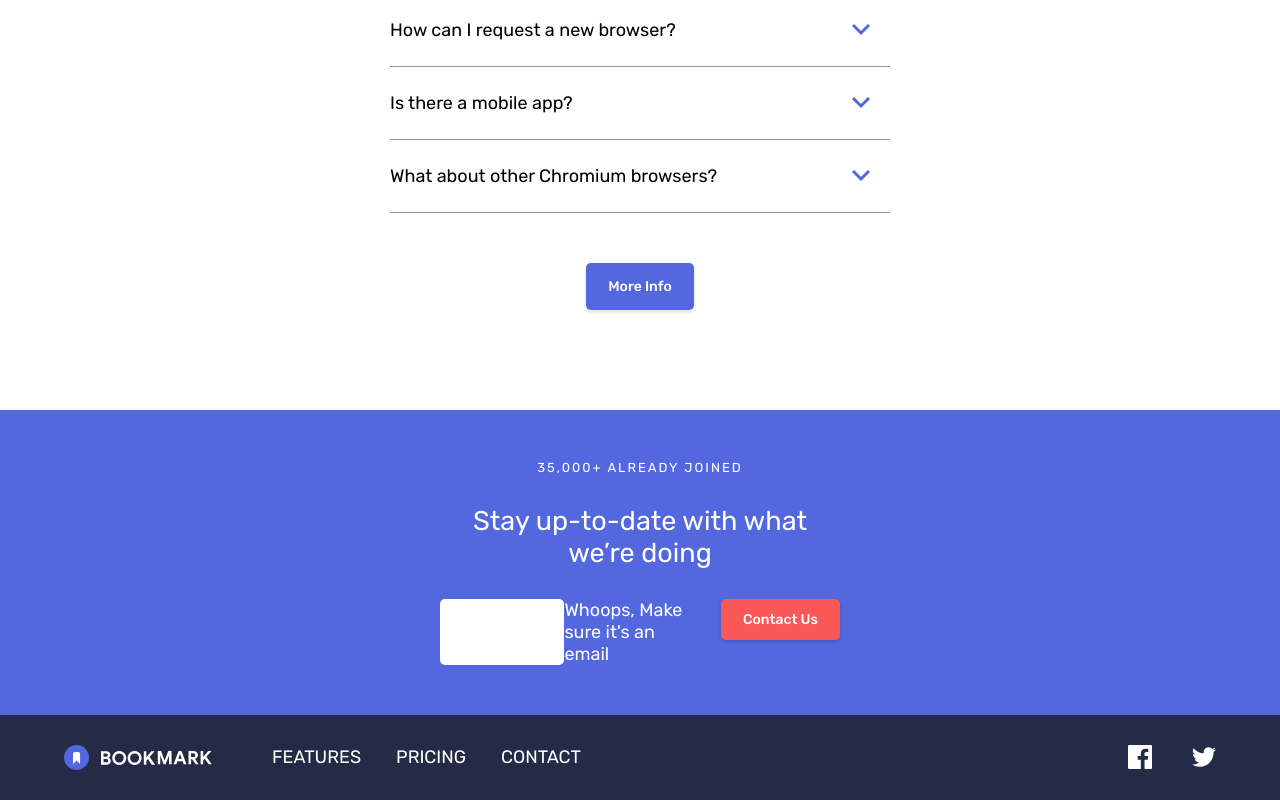
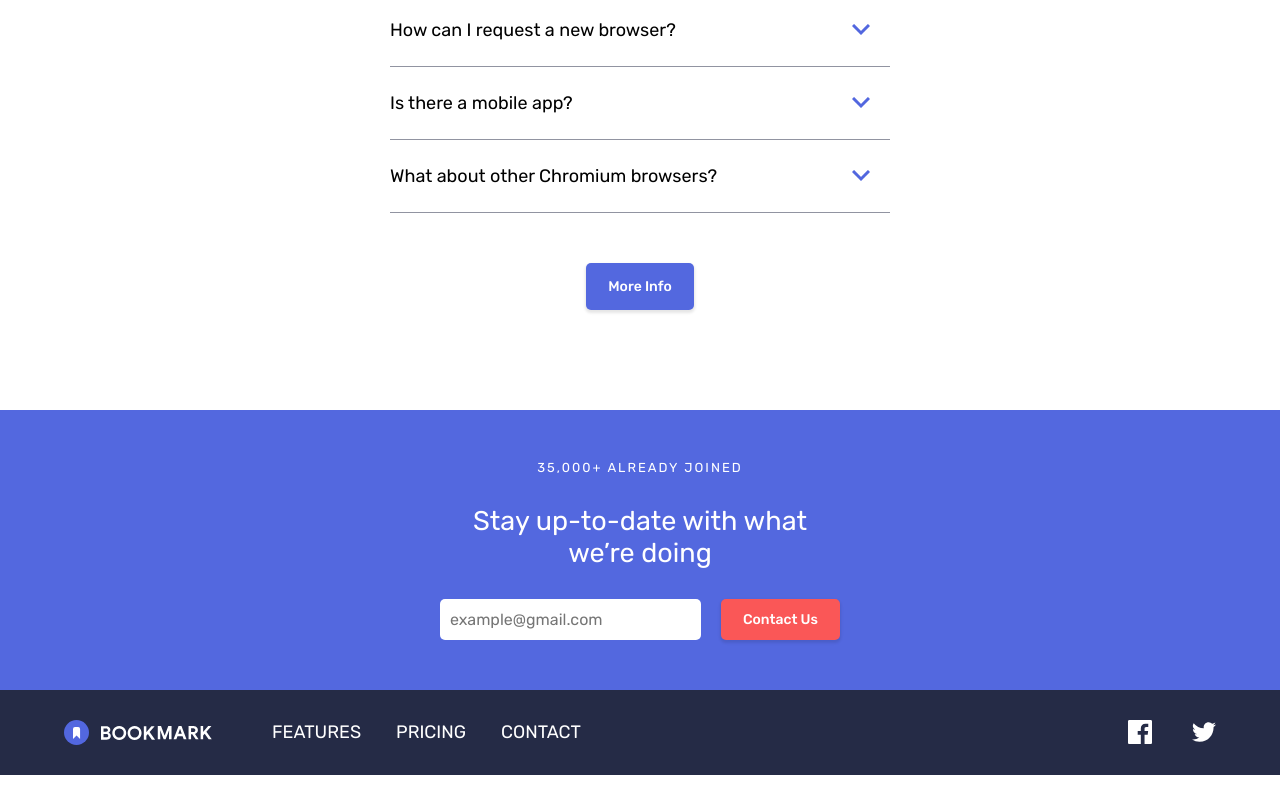
Before and after one commit to Safi100/react-bookmark-landing-page, a React (Create React App) app: page / in a window 1280 px wide. Shown: the part 1885-2685 px from the top of the page. After the commit the page ends 2660 px from the top, so only its background shows below. Built offline with nearby package versions, Linux system fonts and the light colour scheme.

Commit message:
finish form

```diff
--- a/src/components/contact/Form.jsx
+++ b/src/components/contact/Form.jsx
@@ -4,8 +4,7 @@ const Form = () => {
   return (
     <form>
     <div className="left_in_form">
-      <div className="input"><input type="text"/><div className="error_icon"></div></div>
-      <div className='error_div'><span className='error_message'>Whoops, Make sure it's an email</span></div>
+      <input type="email" placeholder='example@gmail.com' required/>
     </div>
     <div className='right_in_form'><button className='btn red_btn'>Contact Us</button></div>
   </form>
```
